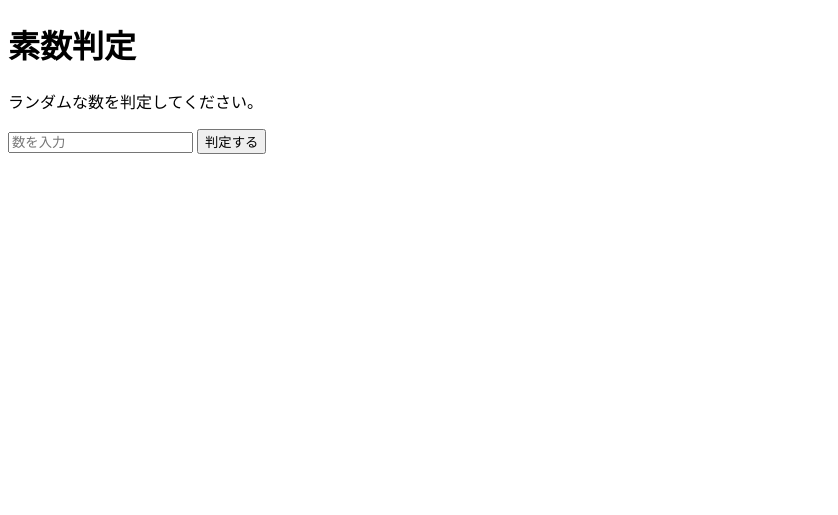
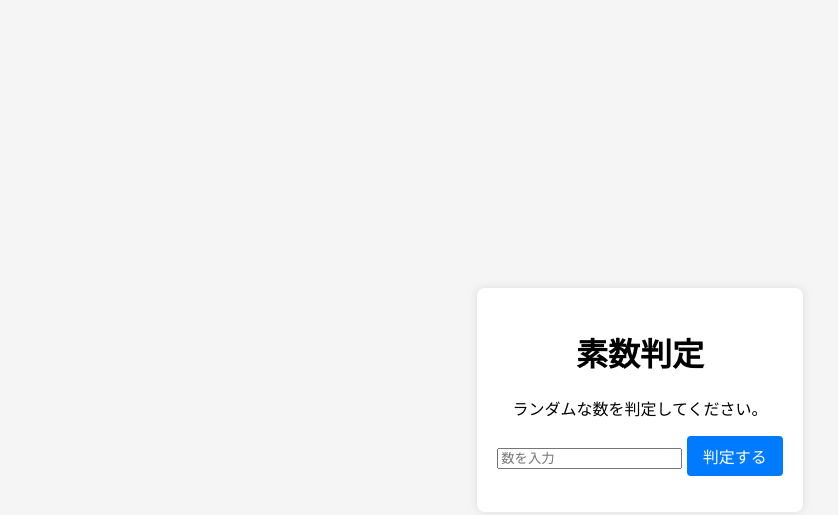
Before and after one commit to tohoku8141/sosusosu, a plain HTML site: page index.html in a window 1280 px wide. Shown: the whole page, without its empty margins (0-838 px from the left). Drawn offline with Linux system fonts and the light colour scheme.

Commit message:
Update styles.css

```diff
--- a/styles.css
+++ b/styles.css
@@ -1,19 +1,32 @@
-<!DOCTYPE html>
-<html lang="en">
-<head>
-  <meta charset="UTF-8">
-  <title>Prime Number Checker</title>
-  <link rel="stylesheet" href="styles.css">
-</head>
-<body>
-  <div class="container">
-    <h1>Prime Number Checker</h1>
-    <p>Enter an integer to check if it's a prime number:</p>
-    <input type="number" id="numberInput">
-    <button onclick="checkPrime()">Check</button>
-    <p id="result"></p>
-  </div>
+body {
+  font-family: Arial, sans-serif;
+  margin: 0;
+  padding: 0;
+  display: flex;
+  justify-content: center;
+  align-items: center;
+  height: 100vh;
+  background-color: #f5f5f5;
+}
 
-  <script src="script.js"></script>
-</body>
-</html>
+.container {
+  text-align: center;
+  background-color: #fff;
+  padding: 20px;
+  border-radius: 8px;
+  box-shadow: 0 0 10px rgba(0, 0, 0, 0.1);
+}
+
+button {
+  padding: 8px 16px;
+  font-size: 16px;
+  cursor: pointer;
+  background-color: #007bff;
+  color: #fff;
+  border: none;
+  border-radius: 4px;
+}
+
+button:hover {
+  background-color: #0056b3;
+}
```
